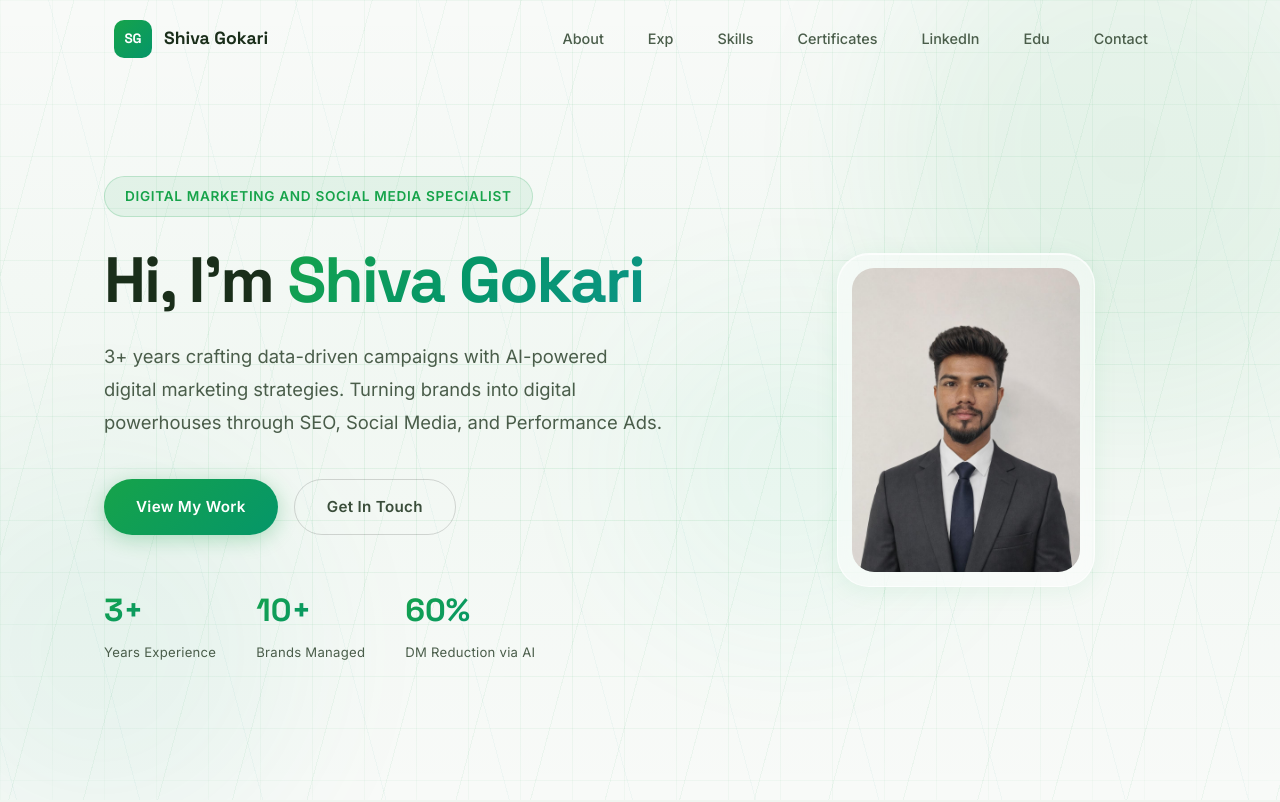
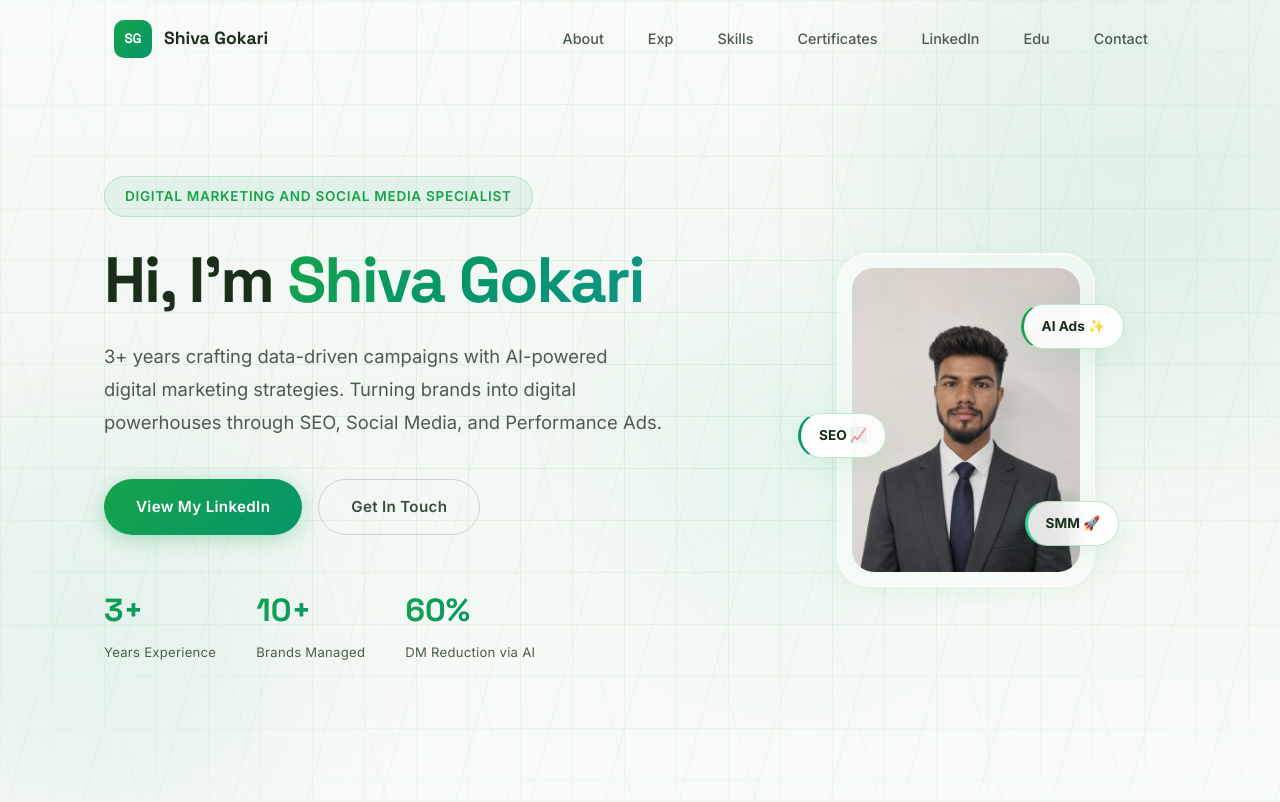
Before and after one commit to shivagokari/portfolio-, a React (Vite) app: page / in a window 1280 px wide. Shown: the top 802 px of the page. Built offline with nearby package versions, Linux system fonts and the light colour scheme.

Commit message:
Remove DesertAnimation component and add 3D perspective mouse-tilt card effect on Hero visual with floating parallax tags

```diff
--- a/src/App.css
+++ b/src/App.css
@@ -214,6 +214,8 @@
   display: flex;
   justify-content: center;
   align-items: center;
+  position: relative;
+  perspective: 1000px;
 }
 
 .hero__glass {
@@ -226,15 +228,54 @@
   box-shadow:
     0 4px 24px rgba(22, 163, 74, 0.08),
     inset 0 1px 0 rgba(255, 255, 255, 0.75);
-  transition: transform 0.4s cubic-bezier(0.34, 1.45, 0.64, 1), box-shadow 0.4s ease;
+  transition: box-shadow 0.4s ease;
+  position: relative;
+  transform-style: preserve-3d;
 }
 
 .hero__glass:hover {
-  transform: translateY(-10px) scale(1.02);
   box-shadow:
     0 24px 56px rgba(22, 163, 74, 0.16),
     0 0 0 1px rgba(22, 163, 74, 0.12),
     inset 0 1px 0 rgba(255, 255, 255, 0.85);
+}
+
+.hero__floating-tag {
+  position: absolute;
+  padding: 10px 18px;
+  border-radius: 50px;
+  background: rgba(255, 255, 255, 0.88);
+  backdrop-filter: blur(10px);
+  -webkit-backdrop-filter: blur(10px);
+  border: 1px solid rgba(22, 163, 74, 0.25);
+  box-shadow: 0 8px 32px rgba(22, 163, 74, 0.1);
+  color: var(--color-heading);
+  font-size: 0.85rem;
+  font-weight: 700;
+  pointer-events: none;
+  z-index: 10;
+  white-space: nowrap;
+}
+
+.hero__floating-tag--1 {
+  top: 15%;
+  right: -30px;
+  border-left-width: 3px;
+  border-left-color: var(--color-primary);
+}
+
+.hero__floating-tag--2 {
+  top: 48%;
+  left: -40px;
+  border-left-width: 3px;
+  border-left-color: var(--color-secondary);
+}
+
+.hero__floating-tag--3 {
+  bottom: 12%;
+  right: -25px;
+  border-left-width: 3px;
+  border-left-color: var(--color-accent);
 }
 
 .hero__avatar {
--- a/src/App.tsx
+++ b/src/App.tsx
@@ -8,7 +8,6 @@ import Skills from './components/Skills'
 import Certifications from './components/Certifications'
 import Portfolio from './components/Portfolio'
 import Contact from './components/Contact'
-import DesertAnimation from './components/DesertAnimation'
 import './App.css'
 
 function App() {
@@ -31,7 +30,6 @@ function App() {
       <Certifications />
       <Portfolio />
       <Contact />
-      <DesertAnimation />
       <footer className="footer">
         <div className="container">
           <p>&copy; {new Date().getFullYear()} Shiva Gokari. All rights reserved.</p>
--- a/src/components/DesertAnimation.tsx
+++ /dev/null
@@ -1,100 +0,0 @@
-import { type ReactElement } from 'react'
-
-export default function DesertAnimation(): ReactElement {
-  return (
-    <div className="desert-anim">
-      {/* Sun */}
-      <div className="desert-anim__sun" />
-
-      {/* Birds */}
-      <div className="desert-anim__birds">
-        {[
-          { id: 1, top: '15%', delay: '0s', duration: '16s', scale: 0.6 },
-          { id: 2, top: '35%', delay: '4s', duration: '20s', scale: 0.4 },
-          { id: 3, top: '25%', delay: '9s', duration: '14s', scale: 0.5 },
-          { id: 4, top: '45%', delay: '12s', duration: '18s', scale: 0.45 },
-        ].map((bird) => (
-          <div
-            key={bird.id}
-            className="desert-anim__bird-wrapper"
-            style={{
-              top: bird.top,
-              animationDelay: bird.delay,
-              animationDuration: bird.duration,
-              transform: `scale(${bird.scale})`,
-            }}
-          >
-            <svg viewBox="0 0 60 40" className="desert-anim__bird-svg">
-              <g>
-                {/* Body */}
-                <path d="M30,22 Q31,20 33,20 Q35,20 36,22 Q35,23 33,23 Q31,23 30,22 Z" fill="currentColor" />
-                {/* Left Wing */}
-                <path d="M31,21 Q21,12 11,18 Q21,18 31,21 Z" fill="currentColor" className="desert-anim__wing-left" />
-                {/* Right Wing */}
-                <path d="M35,21 Q45,12 55,18 Q45,18 35,21 Z" fill="currentColor" className="desert-anim__wing-right" />
-              </g>
-            </svg>
-          </div>
-        ))}
-      </div>
-
-      {/* Dunes (Foreground vector layout) */}
-      <div className="desert-anim__dunes">
-        <svg viewBox="0 0 1000 100" preserveAspectRatio="none" className="desert-anim__dunes-svg">
-          {/* Back Dune */}
-          <path d="M0,60 Q250,20 500,70 T1000,50 L1000,100 L0,100 Z" fill="var(--color-bg-3)" opacity="0.5" />
-          {/* Middle Dune */}
-          <path d="M0,80 Q350,50 700,90 T1000,75 L1000,100 L0,100 Z" fill="var(--color-bg-2)" opacity="0.8" />
-          {/* Front Dune */}
-          <path d="M0,90 Q200,70 500,95 T1000,90 L1000,100 L0,100 Z" fill="var(--color-bg)" />
-        </svg>
-      </div>
-
-      {/* Camels Caravan */}
-      <div className="desert-anim__caravan">
-        {[
-          { id: 1, scale: 1.0, delay: '0s', bobDelay: '0s' },
-          { id: 2, scale: 0.8, delay: '0.6s', bobDelay: '0.2s' },
-          { id: 3, scale: 0.6, delay: '1.2s', bobDelay: '0.4s' },
-        ].map((camel) => (
-          <div
-            key={camel.id}
-            className="desert-anim__camel-wrapper"
-            style={{
-              animationDelay: camel.delay,
-              transform: `scale(${camel.scale})`,
-            }}
-          >
-            <div
-              className="desert-anim__camel-bobber"
-              style={{ animationDelay: camel.bobDelay }}
-            >
-              <svg viewBox="0 0 100 80" className="desert-anim__camel-svg">
-                <path
-                  d="M20,55
-                     C18,52 17,45 19,41
-                     C21,37 20,33 17,29
-                     C14,25 16,21 21,21
-                     C26,21 28,26 29,32
-                     C31,35 34,35 37,32
-                     C41,27 47,26 51,32
-                     C54,27 60,26 64,32
-                     C67,27 73,26 77,32
-                     C81,37 80,44 77,49
-                     C78,54 77,61 74,65
-                     L73,64 C75,59 75,54 75,49
-                     C71,51 68,52 64,52
-                     L64,74 L60,74 L60,54 L57,54 L57,74 L53,74 L53,51
-                     C45,51 38,51 30,51
-                     L30,74 L26,74 L26,55 L23,55 L23,74 L19,74 L19,54
-                     C19,55 19,55 20,55 Z"
-                  fill="currentColor"
-                />
-              </svg>
-            </div>
-          </div>
-        ))}
-      </div>
-    </div>
-  )
-}
--- a/src/components/Hero.tsx
+++ b/src/components/Hero.tsx
@@ -84,6 +84,30 @@ function ScrollMouseButton(): ReactElement {
 
 export default function Hero({ scrollY }: HeroProps): ReactElement {
   const statValues = useLoopingCountUp()
+  const [tilt, setTilt] = useState({ x: 0, y: 0 })
+  const [isHovered, setIsHovered] = useState(false)
+
+  const handleMouseMove = (e: React.MouseEvent<HTMLDivElement>) => {
+    const card = e.currentTarget
+    const rect = card.getBoundingClientRect()
+    const x = e.clientX - rect.left - rect.width / 2
+    const y = e.clientY - rect.top - rect.height / 2
+
+    // Smooth 3D tilt calculated relative to card boundaries
+    const tiltX = -(y / (rect.height / 2)) * 14
+    const tiltY = (x / (rect.width / 2)) * 14
+
+    setTilt({ x: tiltX, y: tiltY })
+  }
+
+  const handleMouseLeave = () => {
+    setTilt({ x: 0, y: 0 })
+    setIsHovered(false)
+  }
+
+  const handleMouseEnter = () => {
+    setIsHovered(true)
+  }
 
   return (
     <section className="hero" id="hero">
@@ -106,7 +130,7 @@ export default function Hero({ scrollY }: HeroProps): ReactElement {
               Turning brands into digital powerhouses through SEO, Social Media, and Performance Ads.
             </p>
             <div className="hero__cta">
-              <a href="#portfolio" className="btn btn--primary">View My Work</a>
+              <a href="https://www.linkedin.com/in/shiva-g-97b251276" target="_blank" rel="noopener noreferrer" className="btn btn--primary">View My LinkedIn</a>
               <a href="#contact" className="btn btn--outline">Get In Touch</a>
             </div>
             <div className="hero__stats">
@@ -121,10 +145,52 @@ export default function Hero({ scrollY }: HeroProps): ReactElement {
               ))}
             </div>
           </div>
-          <div className="hero__visual">
-            <div className="hero__glass">
-              <div className="hero__avatar">
+          <div
+            className="hero__visual"
+            onMouseMove={handleMouseMove}
+            onMouseEnter={handleMouseEnter}
+            onMouseLeave={handleMouseLeave}
+            style={{ perspective: '1000px' }}
+          >
+            <div
+              className="hero__glass"
+              style={{
+                transform: `perspective(1000px) rotateX(${tilt.x}deg) rotateY(${tilt.y}deg) scale3d(${isHovered ? 1.04 : 1}, ${isHovered ? 1.04 : 1}, 1)`,
+                transition: isHovered ? 'transform 0.05s ease-out' : 'transform 0.5s ease',
+                transformStyle: 'preserve-3d',
+              }}
+            >
+              <div className="hero__avatar" style={{ transform: 'translateZ(10px)' }}>
                 <img src="/shiva.jpeg" alt="Shiva Gokari" />
+              </div>
+
+              {/* 3D Parallax Floating Tags */}
+              <div
+                className="hero__floating-tag hero__floating-tag--1"
+                style={{
+                  transform: `translate3d(${tilt.y * 1.2}px, ${-tilt.x * 1.2}px, 40px)`,
+                  transition: isHovered ? 'transform 0.05s ease-out' : 'transform 0.5s ease',
+                }}
+              >
+                <span>AI Ads ✨</span>
+              </div>
+              <div
+                className="hero__floating-tag hero__floating-tag--2"
+                style={{
+                  transform: `translate3d(${-tilt.y * 0.9}px, ${tilt.x * 0.9}px, 60px)`,
+                  transition: isHovered ? 'transform 0.05s ease-out' : 'transform 0.5s ease',
+                }}
+              >
+                <span>SEO 📈</span>
+              </div>
+              <div
+                className="hero__floating-tag hero__floating-tag--3"
+                style={{
+                  transform: `translate3d(${tilt.y * 0.6}px, ${-tilt.x * 0.6}px, 30px)`,
+                  transition: isHovered ? 'transform 0.05s ease-out' : 'transform 0.5s ease',
+                }}
+              >
+                <span>SMM 🚀</span>
               </div>
             </div>
           </div>
```
